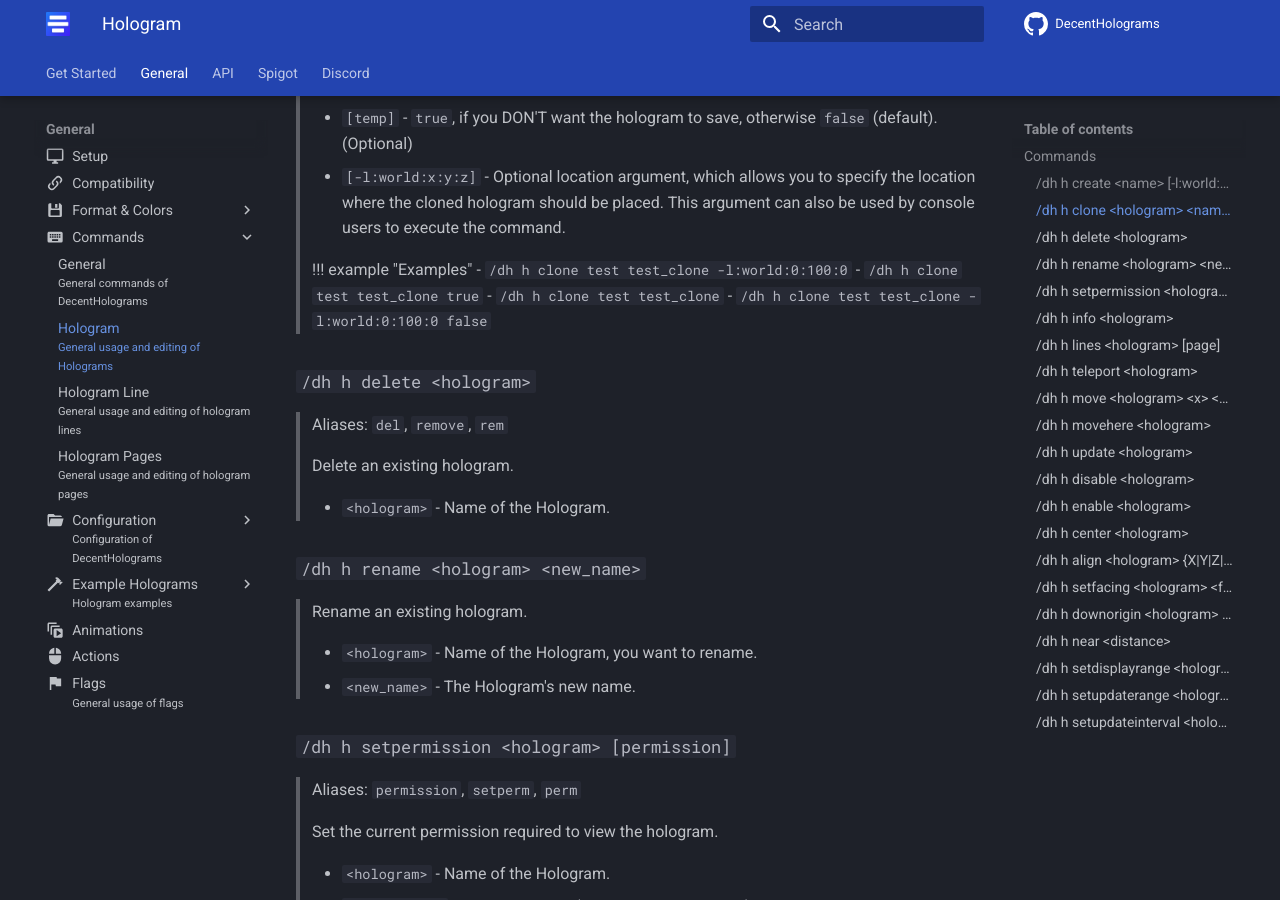
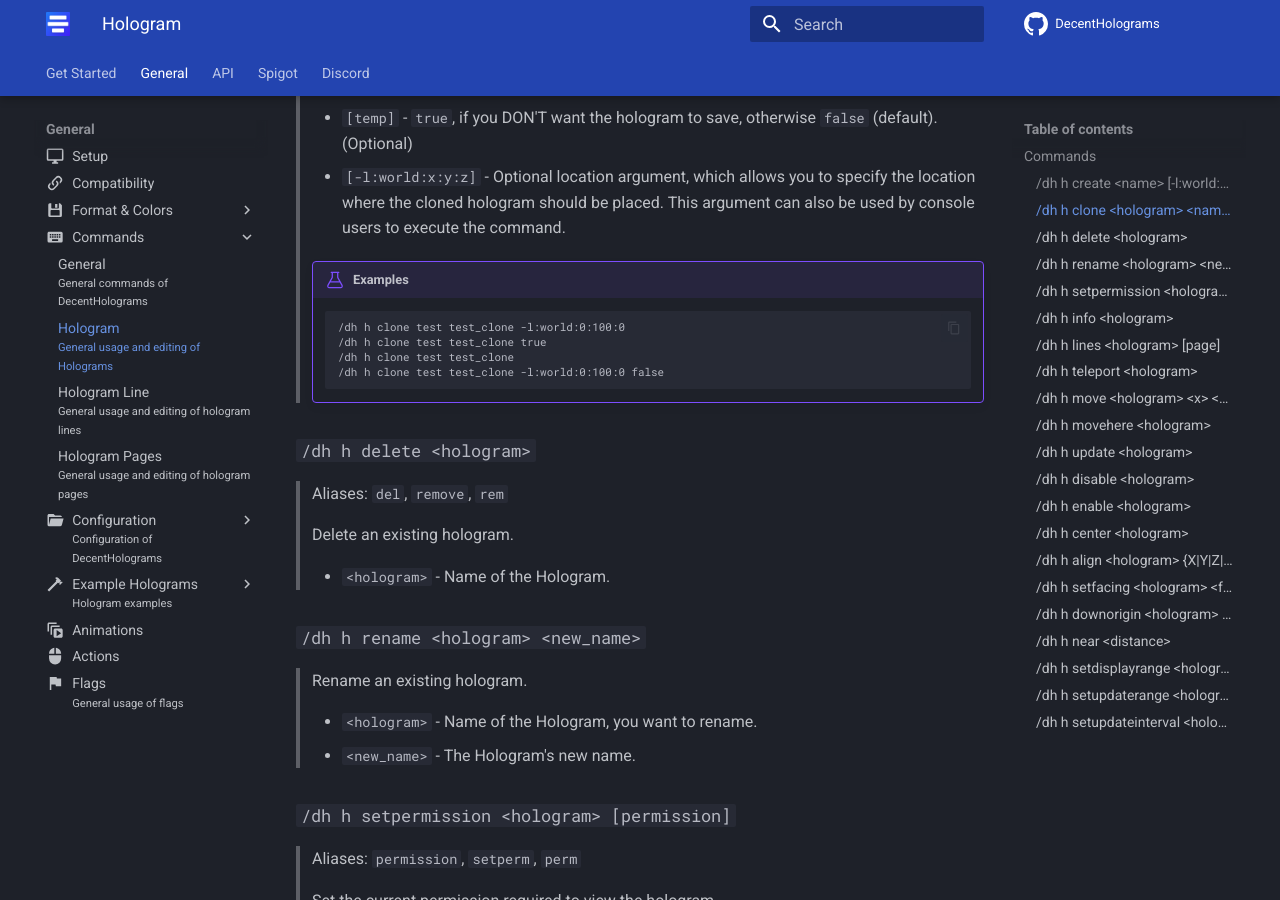
Before and after one commit to DecentSoftware-eu/DecentHolograms-Wiki, an MkDocs documentation site: the page built from docs/general/commands/hologram.md, in a window 1280 px wide and 900 px high, scrolled down 910 px. Built offline with MkDocs 1.6.1 and Material for MkDocs 9.7.7, drawn with Linux system fonts in a browser that asks for light colours; comment, search, counter and statistics services are not loaded.

Commit message:
Fix missing admonition box

````diff
--- a/docs/general/commands/hologram.md
+++ b/docs/general/commands/hologram.md
@@ -35,11 +35,14 @@
 > - `#!command [temp]` - `true`, if you DON'T want the hologram to save, otherwise `false` (default). (Optional)
 > - `#!command [-l:world:x:y:z]` - Optional location argument, which allows you to specify the location where the cloned hologram should be placed. This argument can also be used by console users to execute the command.
 >
-> !!! example "Examples"
->     - `/dh h clone test test_clone -l:world:0:100:0`
->     - `/dh h clone test test_clone true`
->     - `/dh h clone test test_clone`
->     - `/dh h clone test test_clone -l:world:0:100:0 false`
+> /// example | Examples
+> ```
+> /dh h clone test test_clone -l:world:0:100:0
+> /dh h clone test test_clone true
+> /dh h clone test test_clone
+> /dh h clone test test_clone -l:world:0:100:0 false
+> ```
+> ///
 
 ### `#!command /dh h delete <hologram>` { #dh-h-delete }
 
````
Also changed, not shown: docs/general/commands/hologram-line.md (+1 -1 lines).
